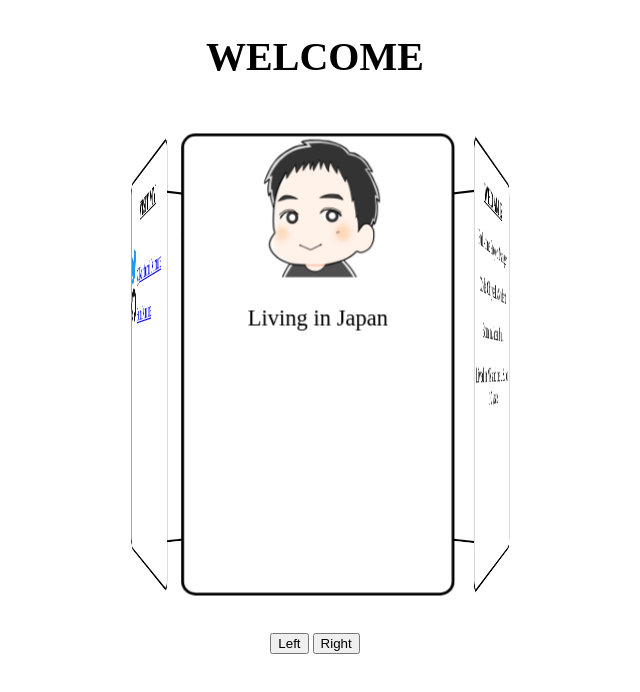
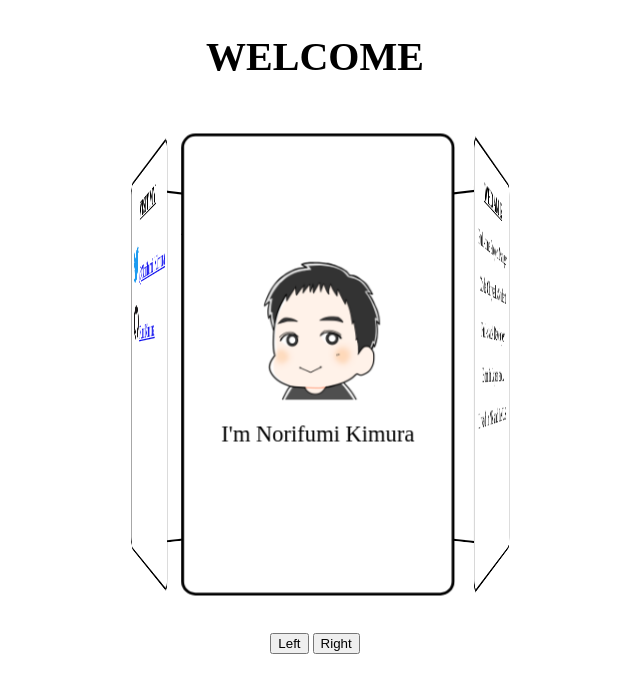
Before and after one commit to FumiKimura/portfolio-website, a plain HTML site: page index.html in a window 1280 px wide. Shown: the whole page, without its empty margins (333-973 px from the left). Drawn offline with Linux system fonts and the light colour scheme.

Commit message:
Centered profile picture

```diff
--- a/index.html
+++ b/index.html
@@ -24,41 +24,35 @@
                 <div class="carousel">
                     <article id="my-pic" class="carousel__face">
                         <img class="profile" src="../img/profile.png" width="100" height= "100">
-                        <p>Living in Japan</p>
+                        <p>I'm Norifumi Kimura</p>
                     </article>
                     <article id="about-me" class="carousel__face">
                         <h3>WHO AM I?</h3>
                         <ul>
                             <li>Full-time Project Manger</li>
                             <li>Code Chrysalis Student</li>
-                            <li>Born in Japan but..</li>
-                            <li>Lived in NZ and the U.S. for 10 years</li>
+                            <li>Full-stack Developer</li>
+                            <li>Born in Japan and..</li>
+                            <li>Lived in NZ and the U.S.</li>
                         </ul>
                     </article>
                     <article id="projects" class="carousel__face">
                         <h3>PROJECTS</h3>
-                        <p>Project 1</p>
-                        <p>Project 2</p>
-                        <p>Project 3</p>
-                        <p>Project 4</p>
-                        <p>Project 5</p>
                     </article>
                     <article id="interests" class="carousel__face">
                         <h3>INTERESTS</h3>
                         <p>Blockchain</p>
                         <p>Playing Golf</p>
-                        <p>THREE.js</p>
                         <p>Compilers</p>
-                        <p>Generative Art</p>
                     </article>
                     <article id="links" class="carousel__face">
                         <h3>VISIT MY</h3>
                         <div class="link-images">
-                            <div>
+                            <div class="image">
                                 <img class="twitter-logo" src="../img/twitter.png" width="30" height= "30">
                                 <a href="https://twitter.com/Norifumi_Kimura">@Norifumi_Kimura</a>
                             </div>
-                            <div>
+                            <div class="image">
                                 <img class="github-logo" src="../img/github.png" width="30" height= "30">
                                 <a href="https://github.com/FumiKimura">FumiKimura</a>
                             </div>
--- a/style.css
+++ b/style.css
@@ -70,14 +70,18 @@ nav {
   border-radius: 10px;
   background-color: white;
   border: black solid 2px;
+  display: flex;
+  flex-direction: column;
+  justify-content: center;
+  align-items: center;
 }
+
 
 #about-me {
   border-radius: 10px;
   background-color: white;
   padding: 0 5px;
   border: black solid 2px;
-  overflow-y: auto;
 }
 
 #projects {
@@ -98,9 +102,16 @@ nav {
   border: black solid 2px;
 }
 
+.image {
+  margin-bottom: 1em;
+  margin-left: 1em;
+}
+
 .link-images {
   text-align: left;
 }
+
+
 
 .carousel__cell:nth-child(1){
   transform: rotateY(0deg) translateZ(var(--PI)/var(--faceNum));
```
